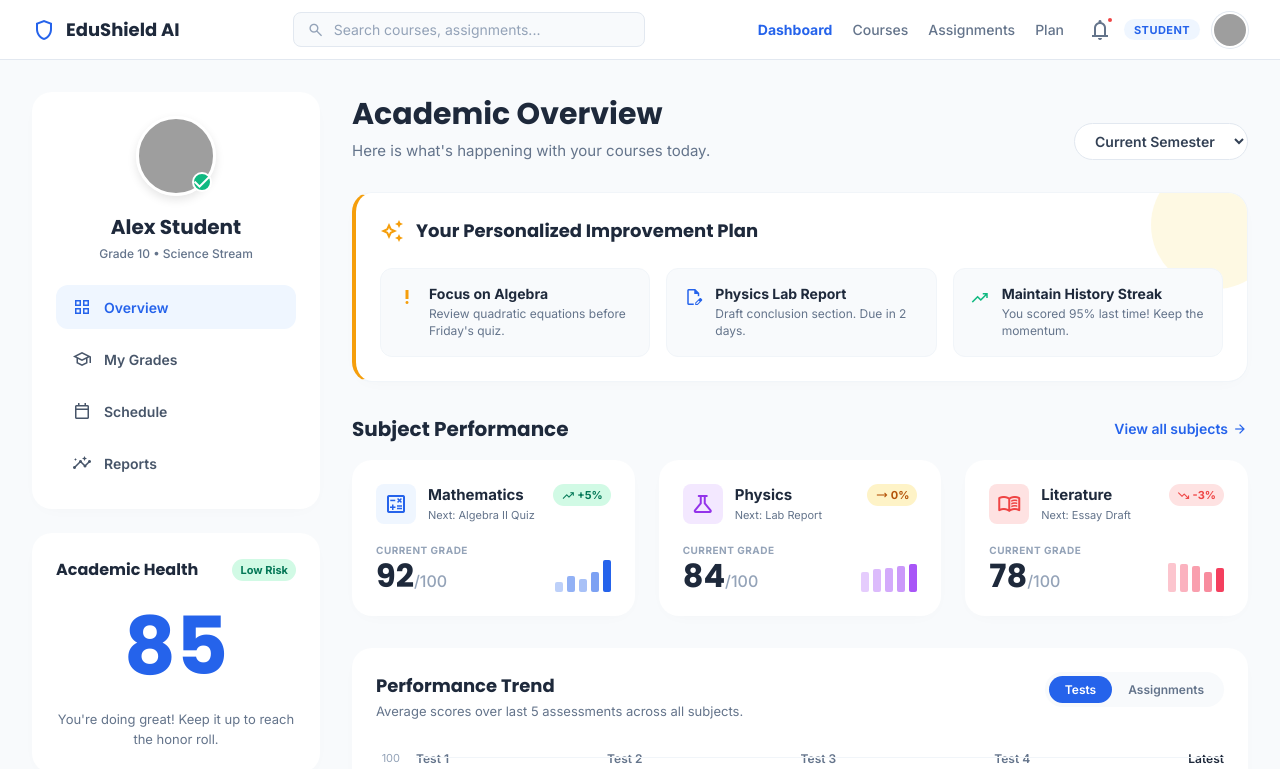
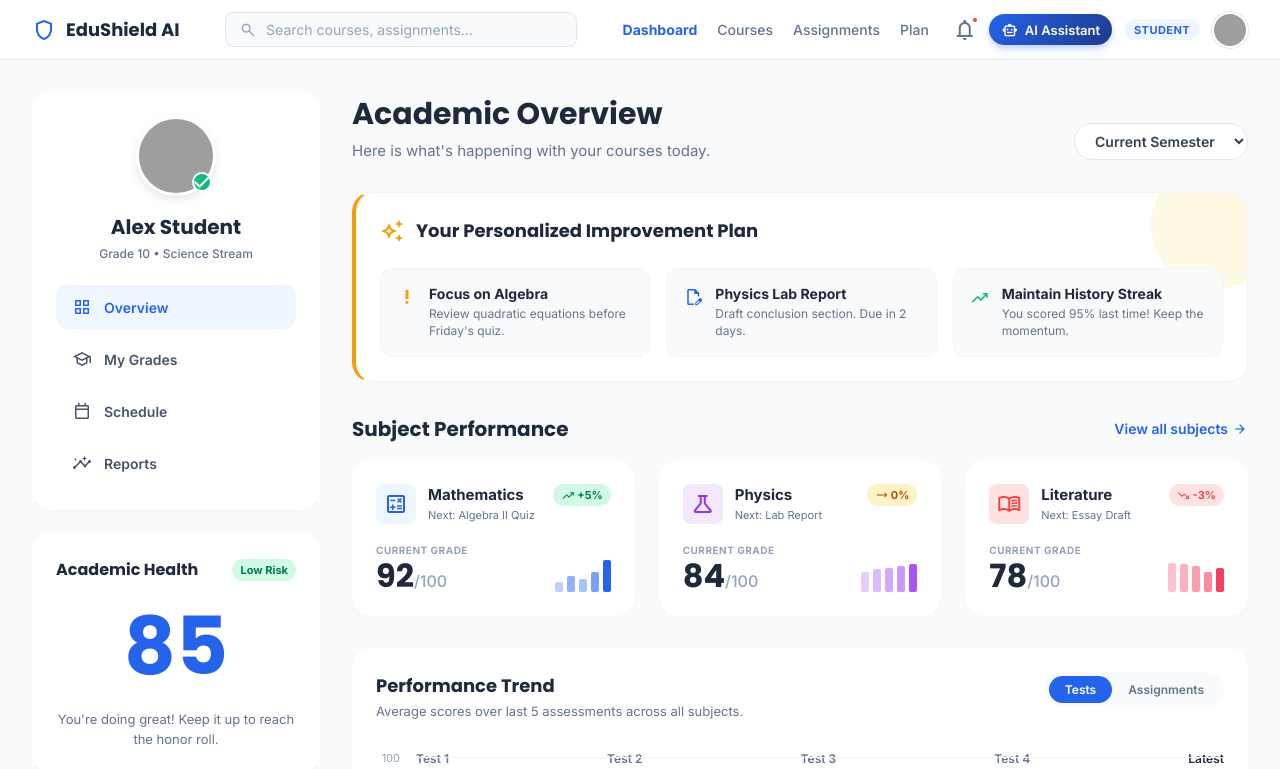
Before and after one commit to kuldeep-creates/Edushield-Ai, a Next.js app: page /dashboard/student in a window 1280 px wide. Shown: the top 769 px of the page. Built offline with nearby package versions, Linux system fonts and the light colour scheme; no server answers; grey boxes are pictures that could not be loaded.

Commit message:
feat: integrate Opal Google Chatbot agent link into dashboard nav and cta cards

```diff
--- a/app/dashboard/student/page.tsx
+++ b/app/dashboard/student/page.tsx
@@ -66,7 +66,7 @@ export default function StudentDashboard() {
                         <p className={styles.ctaDesc}>
                             Schedule a session with a tutor or chat with AI assistant.
                         </p>
-                        <a href="#" className={styles.ctaBtn}>Get Support</a>
+                        <a href="https://gemini.google.com/u/2/app/e2aa1e35bc8fc5cf" target="_blank" rel="noopener noreferrer" className={styles.ctaBtn}>Get Support</a>
                     </div>
                 </aside>
 
--- a/components/DashboardNav.module.css
+++ b/components/DashboardNav.module.css
@@ -154,6 +154,42 @@
     border: 2px solid #ffffff;
 }
 
+/* AI Chatbot Button */
+.aiChatBtn {
+    display: flex;
+    align-items: center;
+    gap: 0.375rem;
+    background: linear-gradient(135deg, #2563eb, #1e3a8a);
+    color: #ffffff;
+    text-decoration: none;
+    padding: 0.4rem 0.75rem;
+    border-radius: 9999px;
+    font-size: 0.8125rem;
+    font-weight: 600;
+    transition: transform 0.2s, box-shadow 0.2s;
+    box-shadow: 0 4px 10px -2px rgba(37, 99, 235, 0.4);
+}
+
+.aiChatBtn:hover {
+    transform: translateY(-2px);
+    box-shadow: 0 6px 14px -2px rgba(37, 99, 235, 0.5);
+}
+
+.aiIcon {
+    font-size: 1.125rem;
+}
+
+@media (max-width: 640px) {
+    .aiText {
+        display: none;
+    }
+
+    .aiChatBtn {
+        padding: 0.4rem;
+        border-radius: 50%;
+    }
+}
+
 /* Role Tag */
 .roleTag {
     display: inline-block;
--- a/components/DashboardNav.tsx
+++ b/components/DashboardNav.tsx
@@ -99,6 +99,19 @@ export default function DashboardNav({ role, userName, searchPlaceholder = 'Sear
                         <span className={styles.badge}></span>
                     </button>
 
+                    {/* AI Assistant Chatbot */}
+                    <a
+                        href="https://gemini.google.com/u/2/app/e2aa1e35bc8fc5cf"
+                        target="_blank"
+                        rel="noopener noreferrer"
+                        className={styles.aiChatBtn}
+                        aria-label="AI Assistant"
+                        title="Chat with AI Assistant"
+                    >
+                        <span className={`material-symbols-outlined ${styles.aiIcon}`}>smart_toy</span>
+                        <span className={styles.aiText}>AI Assistant</span>
+                    </a>
+
                     {/* Role Switcher hint */}
                     <div className={styles.roleTag}>{role.charAt(0).toUpperCase() + role.slice(1)}</div>
 
```
